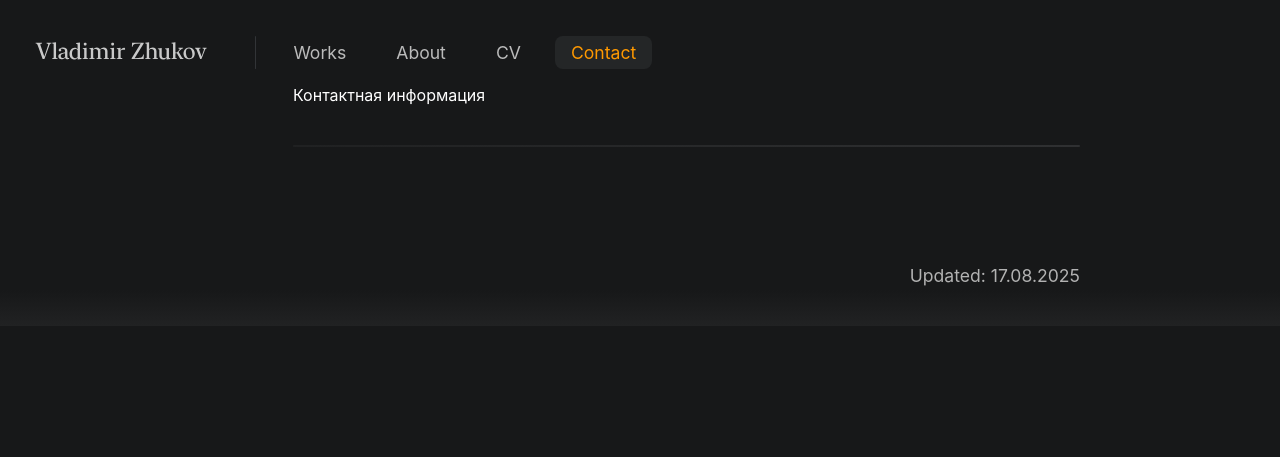
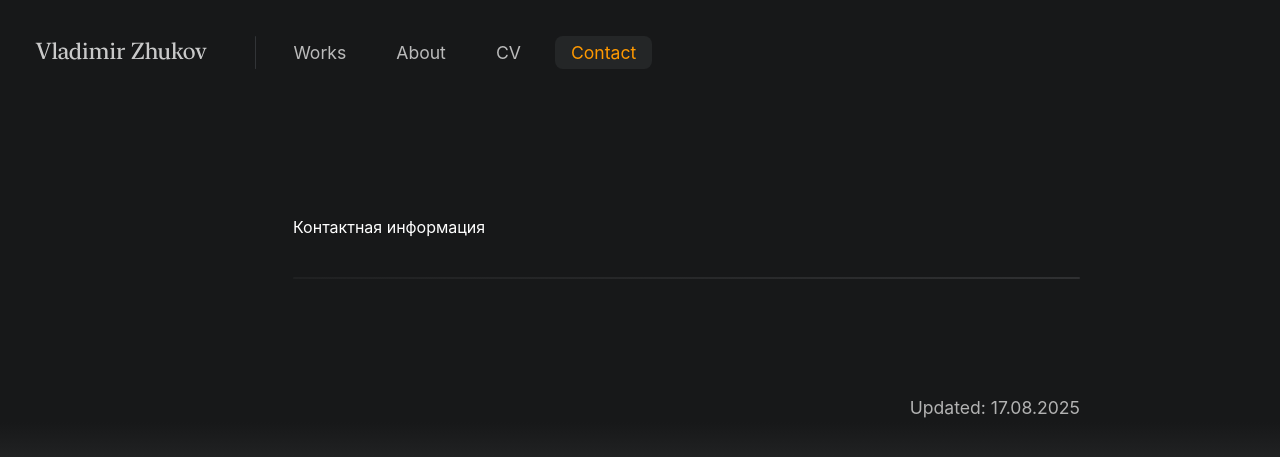
Before and after one commit to uxiscool/experience, a Jekyll site: the page built from contact.md, in a window 1280 px wide. Shown: the top 457 px of the page. Built offline with Jekyll 4.4.1, drawn with Linux system fonts in a browser that asks for light colours.

Commit message:
Add files via upload

```diff
--- a/contact.md
+++ b/contact.md
@@ -5,7 +5,7 @@ permalink: /contact/
 ---
 <div class="container">
   <!-- контактный блок -->
-  <div class="contacts">
+  <div class="bio-section">
     <p>
     Контактная информация
     </p>
```
